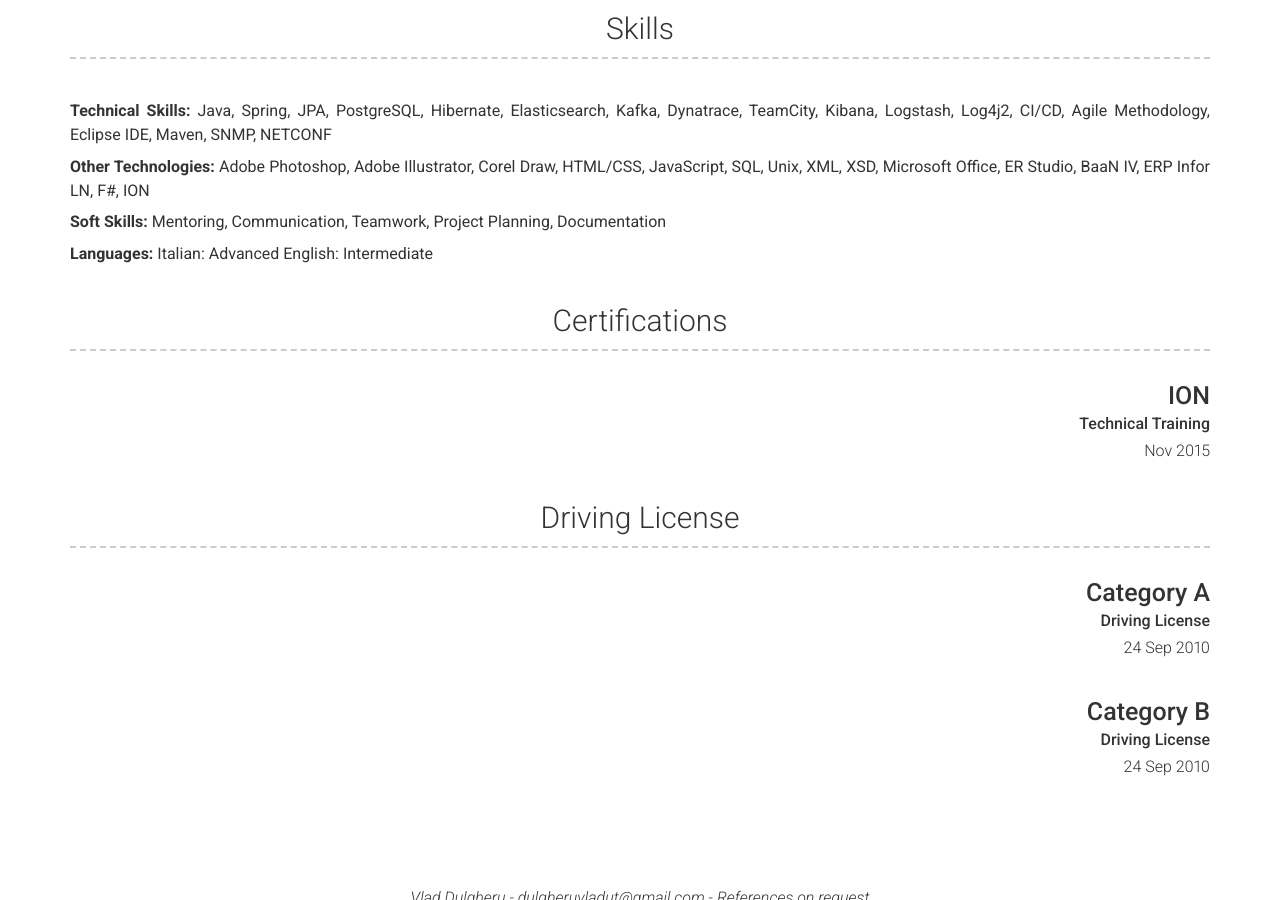
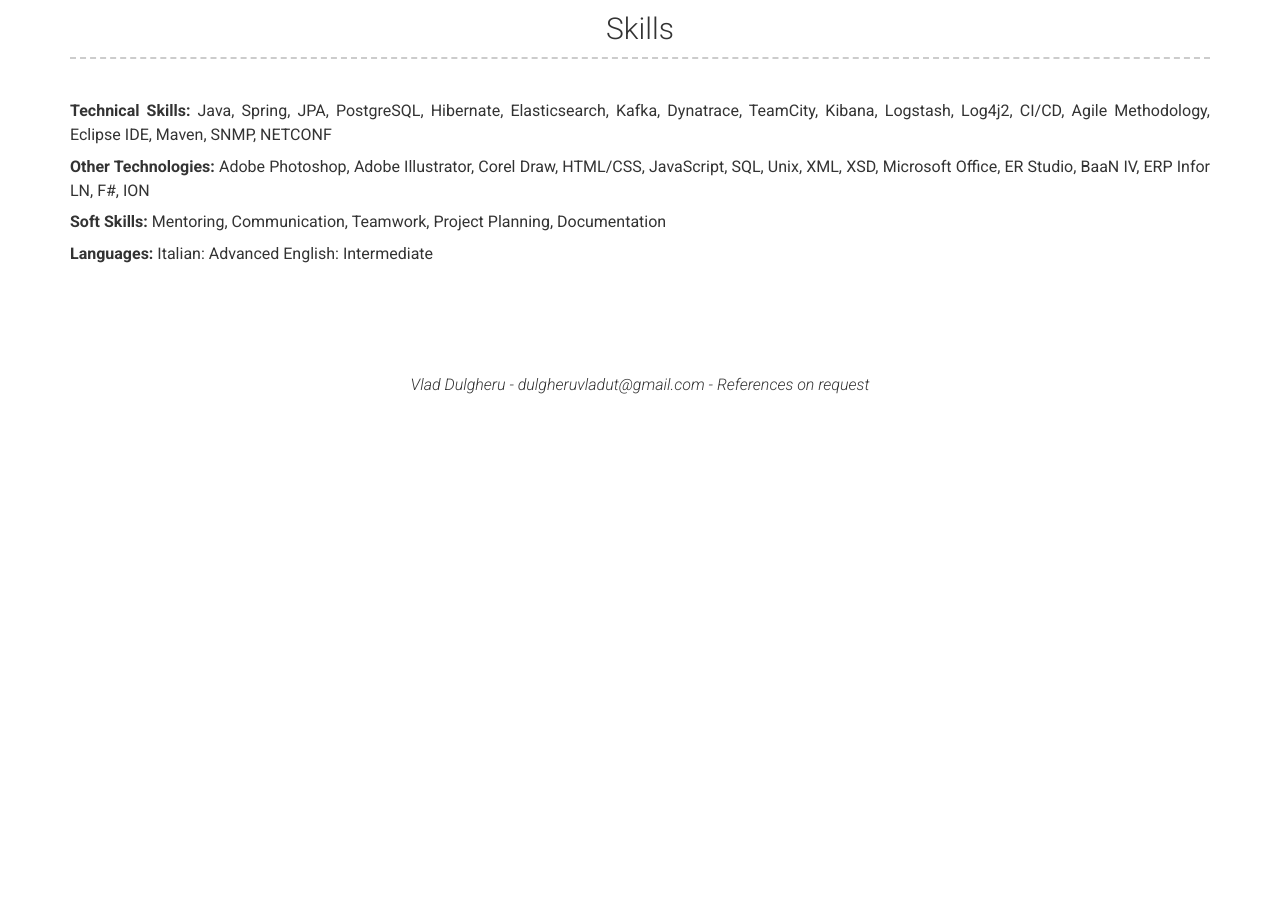
Before and after one commit to d-vlad/d-vlad.github.com, a Jekyll site: the page built from index.md, in a window 1280 px wide and 900 px high, scrolled down 2518 px. Built offline with Jekyll 4.4.1, drawn with Linux system fonts in a browser that asks for light colours; nearby versions of some CDN libraries; after the commit the page ends 2923 px from its top, so only the background shows below that.

Commit message:
update linkedin page

```diff
--- a/_config.yml
+++ b/_config.yml
@@ -15,7 +15,7 @@
 darkmode: false
 
 # Social links
-linkedin_username: vlad-dulgheru
+linkedin_username: dulgheruvlad
 
 # About Section
 about_profile_image: images/profile.jpg
@@ -33,7 +33,7 @@
   - title: Experience
     layout: list
     content:
-      - layout: right
+      - layout: left
         title: Ceragon Networks
         sub_title: Technical Lead
         caption: Jul 2021 - Present (3 years and 10 months)
@@ -48,7 +48,7 @@
           * Developed and maintained key system components using Java, Spring, and Elasticsearch, ensuring high availability and scalability to support a growing user base and critical business operations.
           * Led the migration of the CI/CD infrastructure, ensuring zero downtime during the transition, minimizing disruption to development workflows and maintaining continuous delivery of software releases.
 
-      - layout: right
+      - layout: left
         title: Ceragon Networks
         sub_title: Java Developer
         caption: Oct 2018 - Present (6 years and 7 months)
@@ -59,21 +59,21 @@
           * Conducted technical requirement reviews and developed proof-of-concepts for new features, contributing to effective project planning and reducing development time by 5%.
           * Collaborated with cross-functional teams (QA, Product) to deliver high-quality software solutions within tight deadlines.
 
-      - layout: right
+      - layout: left
         title: Know How S.R.L
         sub_title: Developer
         caption: Nov 2015 - Aug 2018 (2 years and 10 months)
         description: |
           * Customization experience on ERP software, both technical and functional flows, for Infor products as BaaN4, LN, ION, SupplierWeb.
 
-      - layout: right
+      - layout: left
         title: Pair Opportunities Commission of Veneto
         sub_title: Web Developer
         caption: Sep 2014 - Mar 2015 (7 months)
         description: |
           * Designed and developed a website aimed at introducing women to the field of computer science, under the supervision of Prof. Agostino Cortesi.
 
-      - layout: right
+      - layout: left
         title: StudioManoLibera
         sub_title: Graphic Designer (Collaboration)
         caption: Apr 2010 - May 2010 (2 months)
@@ -81,7 +81,7 @@
           * Contributed to the production of an animated video for a well-known Italian cartoon character.
           * Improved proficiency in Adobe Photoshop and Illustrator.
 
-      - layout: right
+      - layout: left
         title: CosmoFoto
         sub_title: Intern
         caption: Feb 2009 - Feb 2009 (1 month)
@@ -89,7 +89,7 @@
           * Worked on photo development and printing.
           * Improved skills in Adobe Photoshop.
 
-      - layout: right
+      - layout: left
         title: Municipality of Oderzo
         sub_title: Translator
         caption: Mar 2008 - Mar 2008 (1 month)
@@ -131,27 +131,6 @@
       Italian: Advanced
       English: Intermediate
 
-  - title: Certifications
-    layout: list
-    content:
-      - layout: top-right
-        title: ION
-        sub_title: Technical Training
-        caption: Nov 2015
-
-  - title: Driving License
-    layout: list
-    content:
-      - layout: top-right
-        title: Category A
-        sub_title: Driving License
-        caption: 24 Sep 2010
-
-      - layout: top-right
-        title: Category B
-        sub_title: Driving License
-        caption: 24 Sep 2010
-
 # Footer
 footer_show_references: true
 
```
